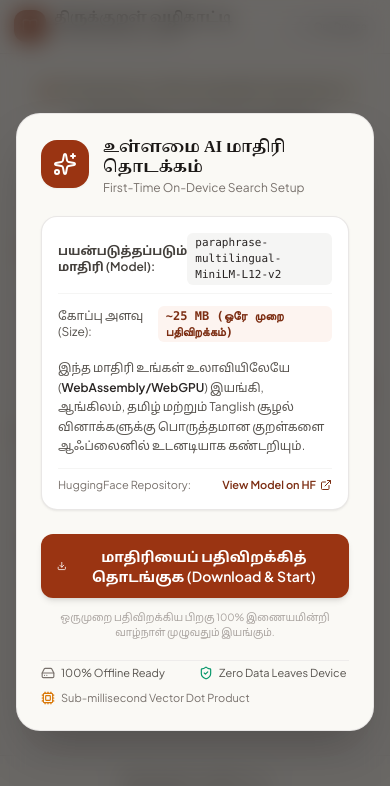
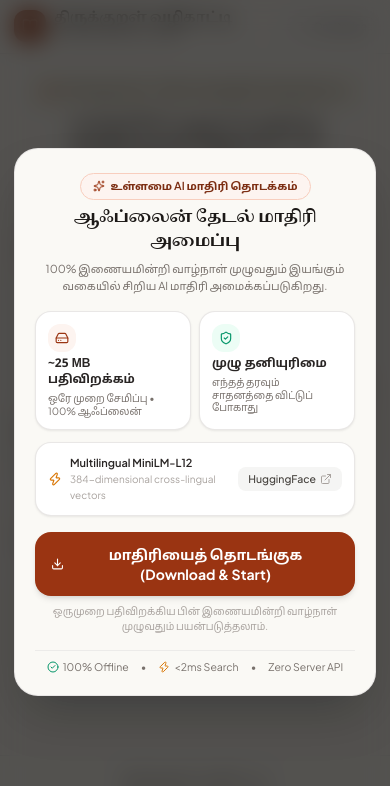
Before and after one commit to Joker-Bat/thirukural-rag-offline, a React (Vite) app: page / in a window 390 px wide. Shown: the top 786 px of the page. Built offline with nearby package versions, Linux system fonts and the light colour scheme.

Commit message:
fix(modal): redesign model download modal with mobile-first spec cards, direct HF pill link, and clean CTA

```diff
--- a/src/components/model-download-modal.tsx
+++ b/src/components/model-download-modal.tsx
@@ -1,6 +1,5 @@
 import React from 'react';
 import {
-  Cpu,
   ShieldCheck,
   HardDrive,
   CheckCircle2,
@@ -8,7 +7,8 @@ import {
   Download,
   Sparkles,
   AlertCircle,
-  RefreshCw
+  RefreshCw,
+  Zap
 } from 'lucide-react';
 import { useKuralStore } from '../stores/use-kural-store';
 import { useRetrieval } from '../context/service-context';
@@ -45,7 +45,7 @@ export const ModelDownloadModal: React.FC = () => {
       // Auto-dismiss smoothly after short delay
       setTimeout(() => {
         setShowDownloadModal(false);
-      }, 700);
+      }, 600);
     } catch (err) {
       console.error('Failed to download model:', err);
       setModelStatus('error');
@@ -58,146 +58,177 @@ export const ModelDownloadModal: React.FC = () => {
 
   if (downloadProgress > 5 && downloadProgress < 90) {
     stageLabel = 'பன்மொழி AI மாதிரி பதிவிறக்கம்...';
-    stageSubtitle = 'Downloading quantized neural weights (~25MB)';
+    stageSubtitle = 'Downloading neural model weights (~25MB)';
   } else if (downloadProgress >= 90 && downloadProgress < 100) {
     stageLabel = 'உள்ளமை இயந்திரம் தயார் செய்தல்...';
-    stageSubtitle = 'Compiling WebAssembly / WebGPU pipeline';
+    stageSubtitle = 'Initializing in-browser WASM engine';
   } else if (downloadProgress === 100 || isReady) {
     stageLabel = 'வெற்றிகரமாக தயார்!';
     stageSubtitle = 'Ready for 100% offline retrieval';
   }
 
   return (
-    <div className="fixed inset-0 z-50 flex items-center justify-center p-4 bg-stone-900/65 backdrop-blur-md animate-in fade-in duration-200 select-none">
-      <div className="w-full max-w-md rounded-3xl bg-[#FAF9F5] p-6 shadow-2xl border border-stone-200/90 space-y-5 transition-all">
-        {/* Header */}
-        <div className="flex items-start space-x-3.5">
-          <div className="w-12 h-12 rounded-2xl bg-terracotta-600 text-white flex items-center justify-center shrink-0 shadow-sm mt-0.5">
-            {isReady ? (
-              <CheckCircle2 className="w-6 h-6 text-white" />
-            ) : isError ? (
-              <AlertCircle className="w-6 h-6 text-white" />
-            ) : (
-              <Sparkles className="w-6 h-6 text-white" />
-            )}
+    <div className="fixed inset-0 z-50 flex items-center justify-center p-3.5 sm:p-4 bg-stone-950/70 backdrop-blur-md animate-in fade-in duration-200 select-none">
+      <div className="w-full max-w-sm sm:max-w-md rounded-3xl bg-[#FAF9F5] p-5 sm:p-6 shadow-2xl border border-stone-200/90 space-y-4 sm:space-y-5 transition-all">
+        {/* Top Header */}
+        <div className="text-center space-y-1.5 pt-1">
+          <div className="inline-flex items-center gap-1.5 px-3 py-1 rounded-full bg-terracotta-50 border border-terracotta-200 text-terracotta-700 text-[11px] font-semibold">
+            <Sparkles className="w-3 h-3 text-terracotta-600" />
+            <span>உள்ளமை AI மாதிரி தொடக்கம்</span>
           </div>
-          <div className="flex-1">
-            <h2 className="text-base font-bold text-stone-900 font-serif-tamil leading-tight">
+
+          <h2 className="text-base sm:text-lg font-bold text-stone-900 font-serif-tamil tracking-tight">
             {isReady
-                ? 'உள்ளமை AI மாதிரி தயார்'
+              ? 'AI மாதிரி தயார்'
               : isDownloading
-                ? 'மாதிரி பதிவிறக்கம் ஆகிறது'
-                : 'உள்ளமை AI மாதிரி தொடக்கம்'}
+              ? 'மாதிரி பதிவிறக்கம் ஆகிறது...'
+              : 'ஆஃப்லைன் தேடல் மாதிரி அமைப்பு'}
           </h2>
-            <p className="text-xs text-stone-500 font-sans mt-0.5">
-              {isReady
-                ? 'On-Device Model Ready for Offline Search'
-                : isDownloading
-                ? 'Downloading On-Device Multilingual Model'
-                : 'First-Time On-Device Search Setup'}
+
+          <p className="text-[11px] sm:text-xs text-stone-500 font-sans leading-relaxed max-w-xs mx-auto">
+            {isDownloading
+              ? 'பதிவிறக்கம் முடிகிறது வரை காத்திருக்கவும்'
+              : '100% இணையமின்றி வாழ்நாள் முழுவதும் இயங்கும் வகையில் சிறிய AI மாதிரி அமைக்கப்படுகிறது.'}
           </p>
         </div>
-        </div>
 
-        {/* Model Info Card */}
-        <div className="rounded-2xl bg-white p-4 border border-stone-200/90 shadow-subtle space-y-3">
-          <div className="flex items-center justify-between text-xs pb-2 border-b border-stone-100">
-            <span className="font-semibold text-stone-700">பயன்படுத்தப்படும் மாதிரி (Model):</span>
-            <span className="font-mono text-[11px] bg-stone-100 px-2 py-0.5 rounded-md text-stone-800 font-medium">
-              paraphrase-multilingual-MiniLM-L12-v2
+        {/* Dynamic State Section */}
+        {isDownloading || isReady ? (
+          /* Downloading / Progress State */
+          <div className="p-4 rounded-2xl bg-white border border-stone-200/90 shadow-subtle space-y-3">
+            <div className="flex items-center justify-between">
+              <span className="text-xs font-semibold text-stone-800 font-sans-tamil truncate pr-2">
+                {stageLabel}
               </span>
-          </div>
-
-          <div className="flex items-center justify-between text-xs">
-            <span className="text-stone-600">கோப்பு அளவு (Size):</span>
-            <span className="font-mono font-bold text-terracotta-700 bg-terracotta-50 px-2 py-0.5 rounded-md">
-              ~25 MB (ஒரே முறை பதிவிறக்கம்)
-            </span>
-          </div>
-
-          <p className="text-xs text-stone-600 leading-relaxed pt-1">
-            இந்த மாதிரி உங்கள் உலாவியிலேயே (<span className="font-semibold text-stone-800">WebAssembly/WebGPU</span>) இயங்கி, ஆங்கிலம், தமிழ் மற்றும் Tanglish சூழல் வினாக்களுக்கு பொருத்தமான குறள்களை ஆஃப்லைனில் உடனடியாக கண்டறியும்.
-          </p>
-
-          {/* HuggingFace Link */}
-          <div className="pt-2 border-t border-stone-100 flex items-center justify-between">
-            <span className="text-[11px] text-stone-500">HuggingFace Repository:</span>
-            <a
-              href="https://huggingface.co/Xenova/paraphrase-multilingual-MiniLM-L12-v2"
-              target="_blank"
-              rel="noopener noreferrer"
-              className="inline-flex items-center gap-1 text-[11px] font-semibold text-terracotta-700 hover:text-terracotta-800 hover:underline"
-            >
-              <span>View Model on HF</span>
-              <ExternalLink className="w-3 h-3" />
-            </a>
-          </div>
-        </div>
-
-        {/* Active Progress or Action Button */}
-        {isDownloading || isReady ? (
-          <div className="space-y-2 p-3.5 rounded-2xl bg-white border border-stone-200/80 shadow-subtle">
-            <div className="flex items-center justify-between text-xs font-semibold text-stone-800">
-              <span className="truncate max-w-[240px]">{stageLabel}</span>
-              <span className="font-mono text-terracotta-600 text-sm font-bold">
+              <span className="font-mono text-sm font-bold text-terracotta-600">
                 {downloadProgress}%
               </span>
             </div>
 
             <Progress value={downloadProgress} className="h-2.5" />
 
-            <div className="h-4 flex items-center justify-between overflow-hidden text-[10px] text-stone-400">
+            <div className="flex items-center justify-between text-[10px] text-stone-400 font-sans pt-0.5">
               <span className="truncate">{stageSubtitle}</span>
               {currentLoadingFile && (
-                <span className="font-mono truncate max-w-[140px] text-right">
+                <span className="font-mono truncate max-w-[120px] text-right">
                   {currentLoadingFile.split('/').pop()}
                 </span>
               )}
             </div>
+
+            {/* Micro steps */}
+            <div className="pt-2 border-t border-stone-100 grid grid-cols-3 gap-1 text-[10px] text-stone-500 text-center font-sans">
+              <div className={`p-1.5 rounded-lg ${downloadProgress > 5 ? 'bg-emerald-50 text-emerald-700 font-semibold' : 'bg-stone-50'}`}>
+                1. Tokenizer
+              </div>
+              <div className={`p-1.5 rounded-lg ${downloadProgress > 20 ? (downloadProgress >= 90 ? 'bg-emerald-50 text-emerald-700 font-semibold' : 'bg-amber-50 text-amber-700 font-semibold animate-pulse') : 'bg-stone-50'}`}>
+                2. AI Model (~25MB)
+              </div>
+              <div className={`p-1.5 rounded-lg ${downloadProgress >= 95 ? 'bg-emerald-50 text-emerald-700 font-semibold' : 'bg-stone-50'}`}>
+                3. WASM Engine
+              </div>
+            </div>
           </div>
         ) : isError ? (
-          <div className="space-y-3">
-            <div className="p-3 rounded-xl bg-red-50 text-red-700 text-xs flex items-center gap-2">
-              <AlertCircle className="w-4 h-4 shrink-0" />
-              <span>மாதிரி பதிவிறக்கத்தில் சிக்கல் ஏற்பட்டது. தயவுசெய்து இணைய இணைப்பைச் சரிபார்க்கவும்.</span>
+          /* Error & Retry State */
+          <div className="p-4 rounded-2xl bg-red-50/80 border border-red-200 space-y-3">
+            <div className="flex items-start gap-2.5 text-xs text-red-700">
+              <AlertCircle className="w-4 h-4 shrink-0 mt-0.5" />
+              <p className="leading-relaxed">
+                மாதிரி பதிவிறக்கத்தில் சிக்கல் ஏற்பட்டது. தயவுசெய்து இணைய இணைப்பைச் சரிபார்த்து மீண்டும் முயற்சிக்கவும்.
+              </p>
             </div>
             <Button
               onClick={handleStartDownload}
-              className="w-full gap-2 py-3 rounded-xl font-semibold text-sm shadow-md"
+              className="w-full gap-2 py-2.5 rounded-xl font-semibold text-xs bg-red-700 hover:bg-red-800 text-white"
             >
-              <RefreshCw className="w-4 h-4" />
-              <span>மீண்டும் முயற்சி செய்க (Retry Download)</span>
+              <RefreshCw className="w-3.5 h-3.5" />
+              <span>மீண்டும் பதிவிறக்குக (Retry Download)</span>
             </Button>
           </div>
         ) : (
-          <div className="space-y-3 pt-1">
+          /* Initial Ready-to-Download Cards */
+          <div className="space-y-3">
+            {/* 2 Feature Cards */}
+            <div className="grid grid-cols-2 gap-2">
+              <div className="p-3 rounded-2xl bg-white border border-stone-200/90 shadow-subtle space-y-1">
+                <div className="w-7 h-7 rounded-xl bg-terracotta-50 text-terracotta-600 flex items-center justify-center">
+                  <HardDrive className="w-3.5 h-3.5" />
+                </div>
+                <p className="text-xs font-bold text-stone-800 font-sans-tamil">
+                  ~25 MB பதிவிறக்கம்
+                </p>
+                <p className="text-[10px] text-stone-500 font-sans leading-tight">
+                  ஒரே முறை சேமிப்பு • 100% ஆஃப்லைன்
+                </p>
+              </div>
+
+              <div className="p-3 rounded-2xl bg-white border border-stone-200/90 shadow-subtle space-y-1">
+                <div className="w-7 h-7 rounded-xl bg-emerald-50 text-emerald-600 flex items-center justify-center">
+                  <ShieldCheck className="w-3.5 h-3.5" />
+                </div>
+                <p className="text-xs font-bold text-stone-800 font-sans-tamil">
+                  முழு தனியுரிமை
+                </p>
+                <p className="text-[10px] text-stone-500 font-sans leading-tight">
+                  எந்தத் தரவும் சாதனத்தை விட்டுப் போகாது
+                </p>
+              </div>
+            </div>
+
+            {/* Model Spec Bar with HuggingFace Link */}
+            <div className="p-3 rounded-2xl bg-white border border-stone-200/90 shadow-subtle flex items-center justify-between text-xs">
+              <div className="flex items-center gap-2 min-w-0">
+                <Zap className="w-3.5 h-3.5 text-amber-600 shrink-0" />
+                <div className="min-w-0">
+                  <span className="font-semibold text-stone-800 text-[11px] block truncate">
+                    Multilingual MiniLM-L12
+                  </span>
+                  <span className="text-[10px] text-stone-400 block font-sans">
+                    384-dimensional cross-lingual vectors
+                  </span>
+                </div>
+              </div>
+
+              <a
+                href="https://huggingface.co/Xenova/paraphrase-multilingual-MiniLM-L12-v2"
+                target="_blank"
+                rel="noopener noreferrer"
+                className="inline-flex items-center gap-1 px-2.5 py-1 rounded-lg bg-stone-100 hover:bg-stone-200 text-stone-700 text-[10.5px] font-medium transition-colors shrink-0 ml-2"
+              >
+                <span>HuggingFace</span>
+                <ExternalLink className="w-3 h-3 text-stone-400" />
+              </a>
+            </div>
+
+            {/* Download CTA Button */}
+            <div className="pt-1 space-y-2">
               <Button
                 onClick={handleStartDownload}
-              className="w-full gap-2 py-3 rounded-xl font-semibold text-sm shadow-md bg-terracotta-600 hover:bg-terracotta-700 text-white"
+                className="w-full gap-2 py-3 rounded-2xl font-bold text-sm bg-terracotta-600 hover:bg-terracotta-700 text-white shadow-md active:scale-[0.98] transition-all"
               >
                 <Download className="w-4 h-4" />
-              <span>மாதிரியைப் பதிவிறக்கித் தொடங்குக (Download & Start)</span>
+                <span>மாதிரியைத் தொடங்குக (Download & Start)</span>
               </Button>
-            <p className="text-[10px] text-stone-400 text-center">
-              ஒருமுறை பதிவிறக்கிய பிறகு 100% இணையமின்றி வாழ்நாள் முழுவதும் இயங்கும்.
+
+              <p className="text-[10px] text-stone-400 text-center font-sans">
+                ஒருமுறை பதிவிறக்கிய பின் இணையமின்றி வாழ்நாள் முழுவதும் பயன்படுத்தலாம்.
               </p>
+            </div>
           </div>
         )}
 
-        {/* Feature Guarantees */}
-        <div className="grid grid-cols-2 gap-2 pt-1 border-t border-stone-200/60 text-[11px] text-stone-600">
-          <div className="flex items-center gap-1.5">
-            <HardDrive className="w-3.5 h-3.5 text-stone-500 shrink-0" />
-            <span>100% Offline Ready</span>
-          </div>
-          <div className="flex items-center gap-1.5">
-            <ShieldCheck className="w-3.5 h-3.5 text-emerald-600 shrink-0" />
-            <span>Zero Data Leaves Device</span>
-          </div>
-          <div className="flex items-center gap-1.5 col-span-2 text-stone-500">
-            <Cpu className="w-3.5 h-3.5 text-amber-600 shrink-0" />
-            <span>Sub-millisecond Vector Dot Product</span>
-          </div>
+        {/* Footer Guarantees */}
+        <div className="pt-2 border-t border-stone-200/70 flex items-center justify-center gap-3 text-[10.5px] text-stone-500 font-sans">
+          <span className="flex items-center gap-1">
+            <CheckCircle2 className="w-3 h-3 text-emerald-600" /> 100% Offline
+          </span>
+          <span>•</span>
+          <span className="flex items-center gap-1">
+            <Zap className="w-3 h-3 text-amber-600" /> &lt;2ms Search
+          </span>
+          <span>•</span>
+          <span>Zero Server API</span>
         </div>
       </div>
     </div>
```
Lines whose indentation alone changed are shown as unchanged.
